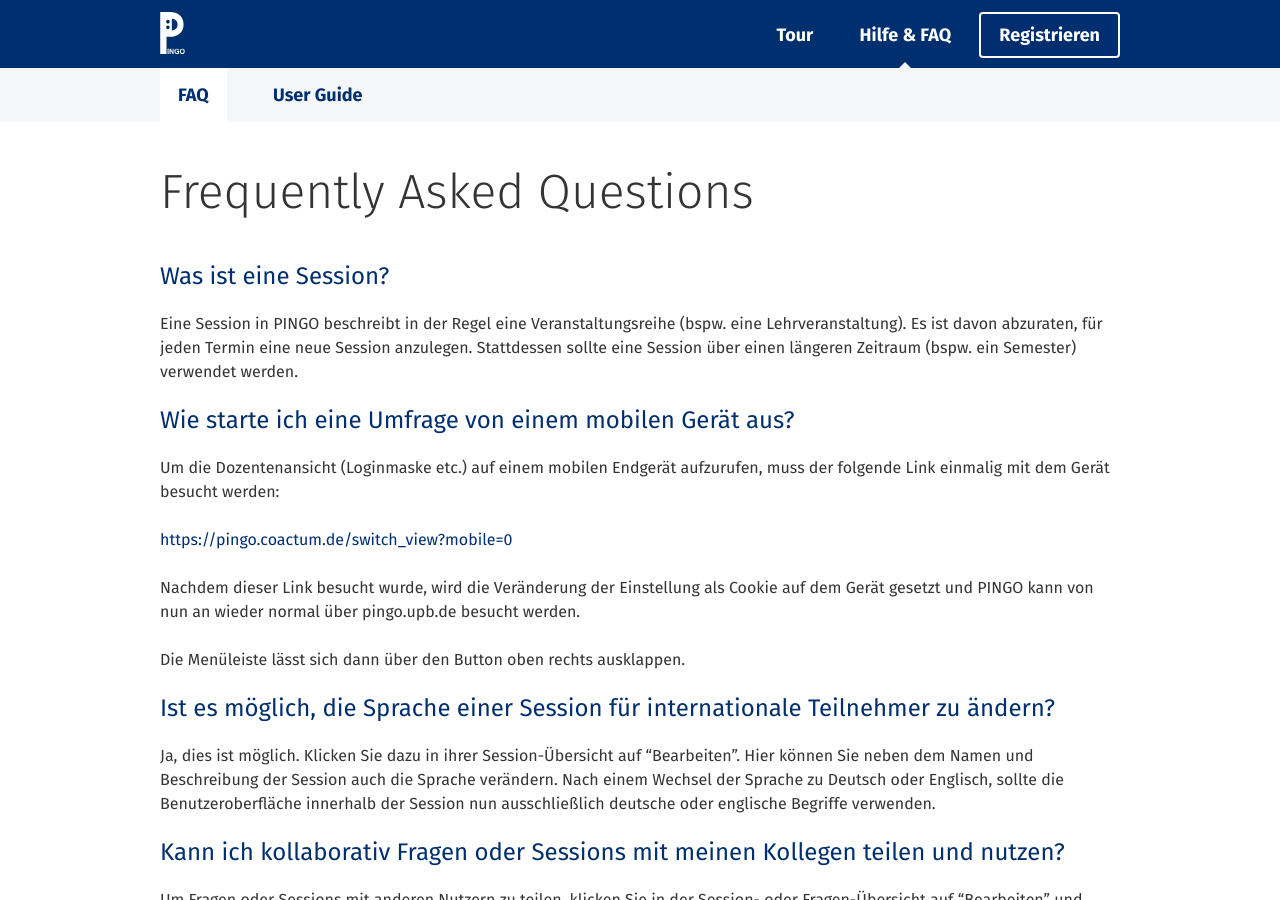
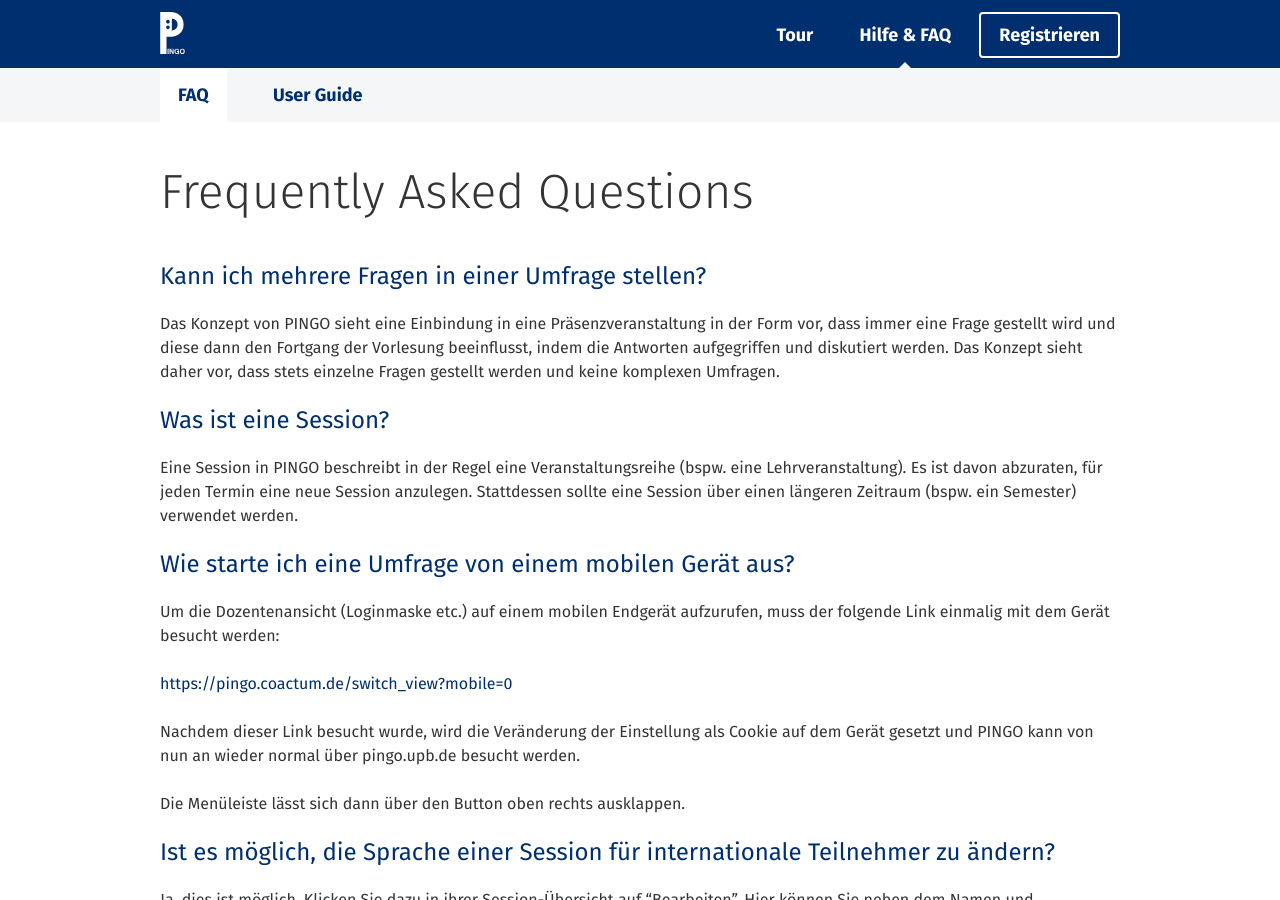
Before and after one commit to PingoUPB/pingoupb.github.io, a Jekyll site: the page built from de/faq/index.md, in a window 1280 px wide and 900 px high. Built offline with Jekyll 4.4.1, drawn with Linux system fonts in a browser that asks for light colours; nearby versions of some CDN libraries.

Commit message:
Update index.md

```diff
--- a/de/faq/index.md
+++ b/de/faq/index.md
@@ -4,6 +4,9 @@ layout: page.de
 ---
 
 # Frequently Asked Questions
+
+## Kann ich mehrere Fragen in einer Umfrage stellen?
+Das Konzept von PINGO sieht eine Einbindung in eine Präsenzveranstaltung in der Form vor, dass immer eine Frage gestellt wird und diese dann den Fortgang der Vorlesung beeinflusst, indem die Antworten aufgegriffen und diskutiert werden. Das Konzept sieht daher vor, dass stets einzelne Fragen gestellt werden und keine komplexen Umfragen.
 
 ## Was ist eine Session?
 
```
